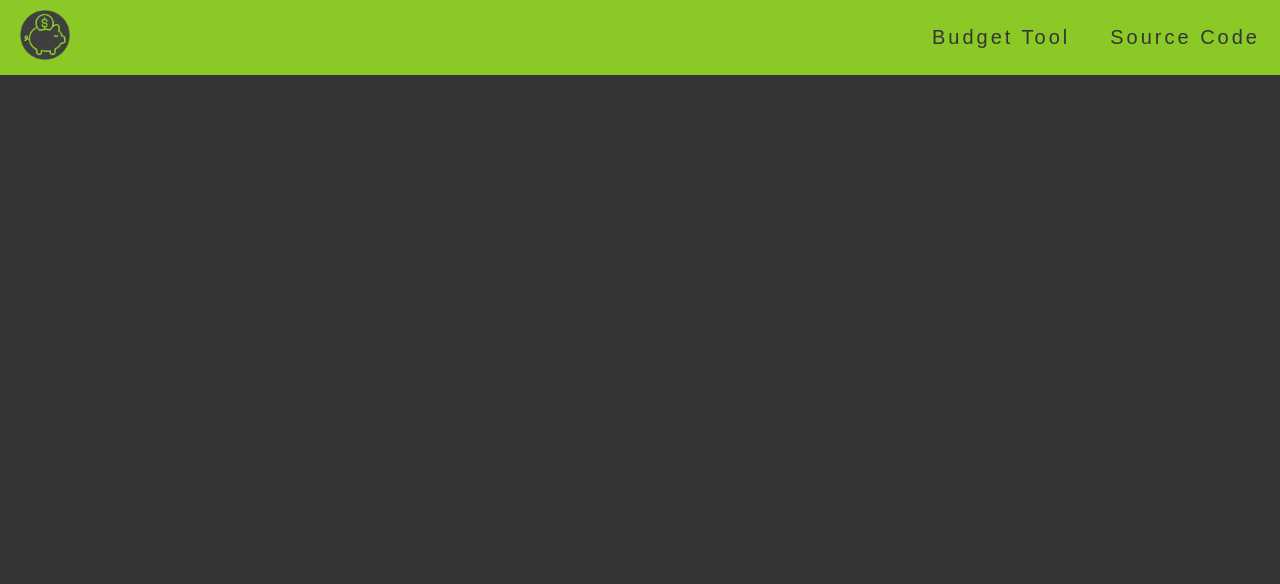
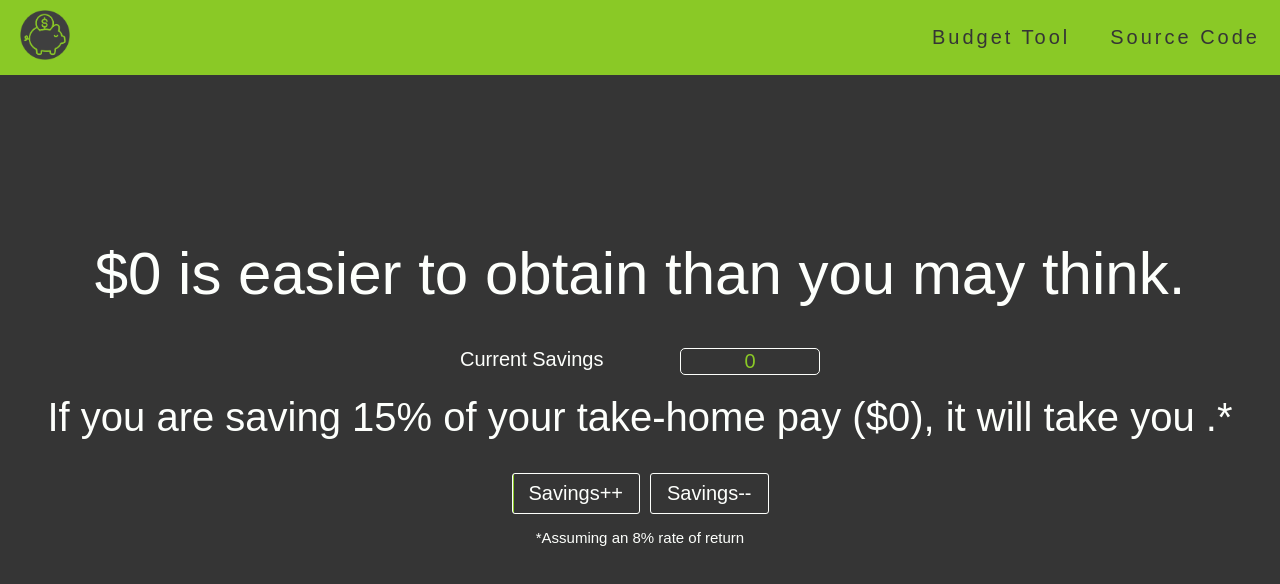
Before and after one commit to corumgold/simpli-money-path, a React (Create React App) app: page /early-retirement/plan in a window 1280 px wide. Shown: the top 584 px of the page. Built offline with nearby package versions, Linux system fonts and the light colour scheme; a web font is replaced by a local one.

Commit message:
Add early retirement feature

```diff
--- a/src/App.js
+++ b/src/App.js
@@ -19,6 +19,8 @@ import Budget from "./components/Budget";
 import ScrollToTop from "./ScrollToTop";
 import DebtsCalc from "./components/DebtsCalc";
 import NoDebt from "./components/simpli-path/NoDebt";
+import EarlyRetirement from "./components/retire-early/EarlyRetirement";
+import EarlyRetirementPlan from "./components/retire-early/EarlyRetirementPlan";
 
 function App() {
   return (
@@ -54,6 +56,14 @@ function App() {
             />
             <Route path="/simpli-path/retirement" element={<Retirement />} />
             <Route path="/simpli-path/finish" element={<Finish />} />
+            <Route
+              path="/early-retirement/intro"
+              element={<EarlyRetirement />}
+            />
+            <Route
+              path="/early-retirement/plan"
+              element={<EarlyRetirementPlan />}
+            />
           </Routes>
         </ScrollToTop>
       </div>
--- /dev/null
+++ b/src/components/retire-early/EarlyRetirement.js
@@ -0,0 +1,42 @@
+import React from "react";
+import { useDispatch, useSelector } from "react-redux";
+import { useNavigate } from "react-router-dom";
+import { setCurrentStep } from "../../redux/user";
+import { formatter, getRetirementNumber } from "../../helperFuncs";
+
+const EarlyRetirement = () => {
+  const navigate = useNavigate();
+  const dispatch = useDispatch();
+
+  const user = useSelector((state) => state);
+
+  const handleClick = () => {
+    dispatch(setCurrentStep("early retirement plan"));
+    navigate("/early-retirement/plan");
+  };
+
+  return (
+    <>
+      <h1>So you're thinking of retiring early?</h1>
+      <h2>
+        According to the popular{" "}
+        <a
+          href="https://www.investopedia.com/terms/f/four-percent-rule.asp"
+          target="_blank"
+          rel="noreferrer"
+        >
+          4% Rule
+        </a>
+        , you're going to need 20x your yearly spend in investment accounts to
+        retire.
+      </h2>
+      <h3>
+        For you, {user.name}, that number is{" "}
+        <span>{formatter.format(getRetirementNumber(user))}</span>.
+      </h3>
+      <button onClick={handleClick}>How Do We Do It?</button>
+    </>
+  );
+};
+
+export default EarlyRetirement;
--- /dev/null
+++ b/src/components/retire-early/EarlyRetirementPlan.js
@@ -0,0 +1,86 @@
+import React, { useState } from "react";
+import { useSelector } from "react-redux";
+
+import {
+  formatter,
+  getMonthlySavingsNumber,
+  getRetirementNumber,
+  getTotal,
+  yearsToReachFutureValue,
+} from "../../helperFuncs";
+
+const buttonContainerStyles = {
+  display: "flex",
+  gap: "10px",
+};
+
+const buttonStyles = {
+  padding: "8px 16px",
+};
+
+const EarlyRetirementPlan = () => {
+  const [savingsRate, setSavingsRate] = useState(15);
+  const [currentSavings, setCurrentSavings] = useState(0);
+
+  const user = useSelector((state) => state);
+  const disposableIncome = getTotal(user.monthlyIncome) - getTotal(user.budget);
+  const monthlySavingsNumber = getMonthlySavingsNumber(user, savingsRate);
+
+  const handleChange = (event) => {
+    setCurrentSavings(event.target.value);
+  };
+
+  return (
+    <>
+      <h1>
+        {formatter.format(getRetirementNumber(user))} is easier to obtain than
+        you may think.
+      </h1>
+      <form className="money-data">
+      <div className="form-item">
+        <label>Current Savings</label>
+        <input
+          type="number"
+          name="current-savings"
+          value={currentSavings}
+          onChange={handleChange}
+        />
+      </div>
+    </form>
+      <h2>
+        If you are saving {savingsRate}% of your take-home pay (
+        {formatter.format(monthlySavingsNumber)}), it will take you{" "}
+        {yearsToReachFutureValue(
+          getRetirementNumber(user),
+          getMonthlySavingsNumber(user, savingsRate),
+          8,
+          currentSavings
+        )}
+        .*
+      </h2>
+      <div style={buttonContainerStyles}>
+        <button
+          style={buttonStyles}
+          onClick={() => setSavingsRate(savingsRate + 1)}
+        >
+          Savings++
+        </button>
+        <button
+          style={buttonStyles}
+          onClick={() => savingsRate > 1 && setSavingsRate(savingsRate - 1)}
+        >
+          Savings--
+        </button>
+      </div>
+      {monthlySavingsNumber > disposableIncome ? (
+        <p>
+          {formatter.format(monthlySavingsNumber)} is more than your current
+          disposable income of {formatter.format(disposableIncome)}
+        </p>
+      ) : null}
+      <p className="citation">*Assuming an 8% rate of return</p>
+    </>
+  );
+};
+
+export default EarlyRetirementPlan;
--- a/src/components/simpli-path/Finish.js
+++ b/src/components/simpli-path/Finish.js
@@ -37,13 +37,7 @@ const RetirementMatch = () => {
         </a>
       </h3>
       <h3>
-        <a
-          href="https://www.fool.com/retirement/strategies/how-can-i-retire-early/"
-          target="_blank"
-          rel="noreferrer"
-        >
-          Invest more/Retire early
-        </a>
+        <a href="/early-retirement/intro">Invest more/Retire early</a>
       </h3>
       <button onClick={handleClick}>Take me home</button>
     </>
--- a/src/components/simpli-path/Retirement.js
+++ b/src/components/simpli-path/Retirement.js
@@ -2,7 +2,7 @@ import React from "react";
 import { useDispatch, useSelector } from "react-redux";
 import { useNavigate } from "react-router-dom";
 import { setCurrentStep } from "../../redux/user";
-import { formatter, getTotal } from "../../helperFuncs";
+import { formatter, getMonthlySavingsNumber } from "../../helperFuncs";
 
 const RetirementMatch = () => {
   const navigate = useNavigate();
@@ -25,7 +25,7 @@ const RetirementMatch = () => {
       <h3>
         For you, {user.name}, that looks like{" "}
         <span>
-          {formatter.format(Math.floor(getTotal(user.monthlyIncome) * 0.15))}
+          {formatter.format(getMonthlySavingsNumber(user, 15))}
         </span>{" "}
         every month in your 401k, and/or an{" "}
         <a
--- a/src/components/simpli-path/Start.js
+++ b/src/components/simpli-path/Start.js
@@ -94,7 +94,7 @@ const Start = () => {
         </>
       )}
 
-      {!user.name && <p>*Capital One & The Decision Lab</p>}
+      {!user.name && <p className="citation">*Capital One & The Decision Lab</p>}
     </>
   );
 };
--- a/src/helperFuncs.js
+++ b/src/helperFuncs.js
@@ -48,7 +48,56 @@ export function navigateToStep(step) {
       return "/simpli-path/retirement";
     case "finish":
       return "/simpli-path/finish";
+    case "early retirement plan":
+      return "/early-retirement/plan";
     default:
       return "/simpli-path/income";
   }
 }
+
+export function getMonthlySavingsNumber(user, rate) {
+  return Math.floor(getTotal(user.monthlyIncome) * (rate / 100));
+}
+
+export function getRetirementNumber(user) {
+  return getTotal(user.budget) * 12 * 20;
+}
+
+export function yearsToReachFutureValue(
+  futureValue,
+  monthlyContribution,
+  interestRate,
+  presentValue
+) {
+  interestRate /= 100;
+
+  let currentValue = presentValue;
+  let months = 0;
+
+  while (currentValue < futureValue) {
+    // Apply monthly interest
+    currentValue *= 1 + interestRate / 12;
+    // Add monthly contribution
+    currentValue += monthlyContribution;
+    // Increment month count
+    months++;
+  }
+
+  // Convert months to years and remaining months
+  const years = Math.floor(months / 12);
+  const remainingMonths = months % 12;
+
+  // Construct the result string
+  let resultString = "";
+  if (years > 0) {
+    resultString += `${years} years`;
+  }
+  if (remainingMonths > 0) {
+    if (years > 0) {
+      resultString += " ";
+    }
+    resultString += `and ${remainingMonths} months`;
+  }
+
+  return resultString;
+}
--- a/src/styles.css
+++ b/src/styles.css
@@ -81,7 +81,7 @@ label {
   text-align: start;
 }
 .money-data input {
-  width: 5em;
+  max-width: auto;
   margin: 0;
 }
 textarea:focus,
```
